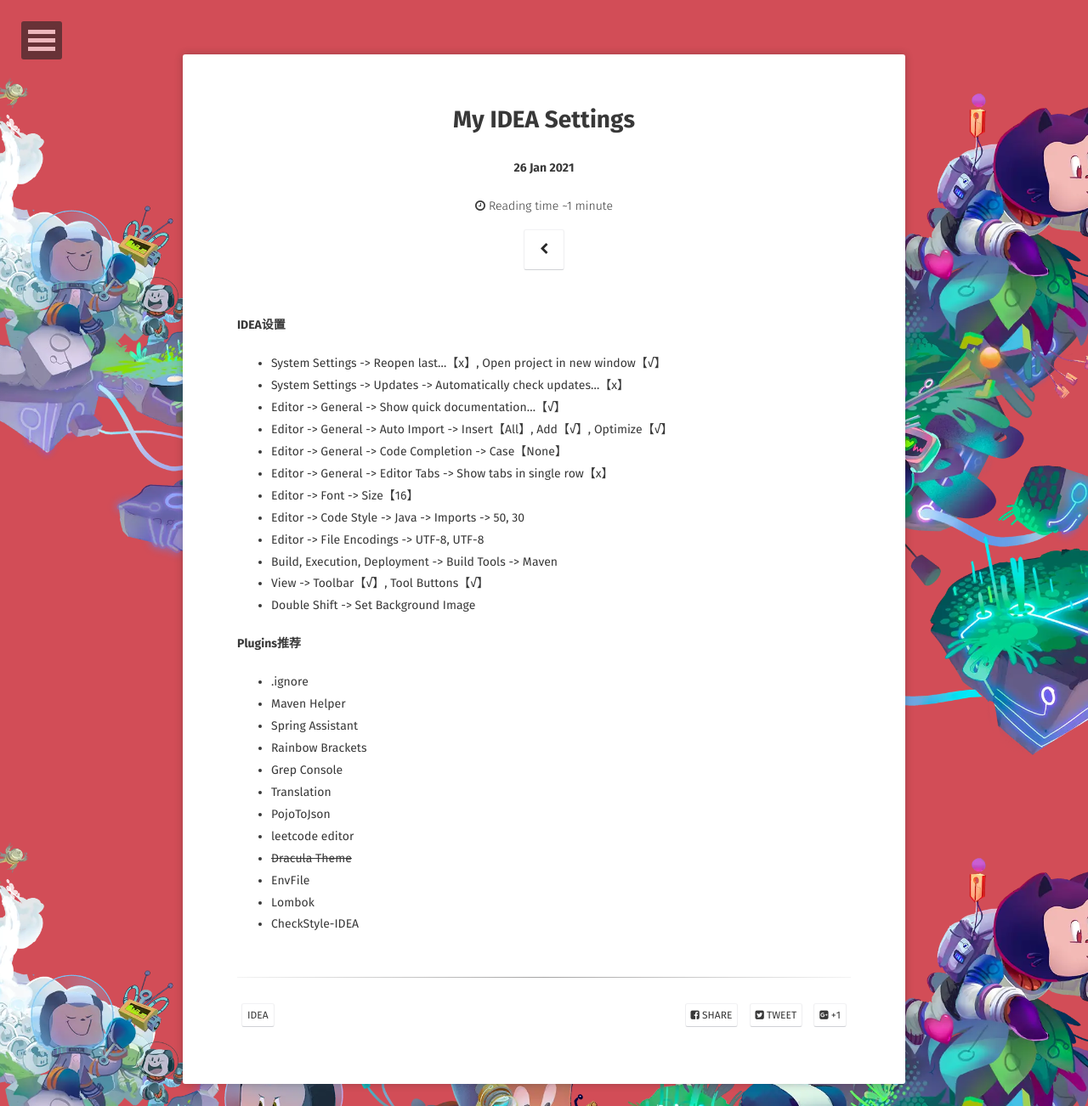
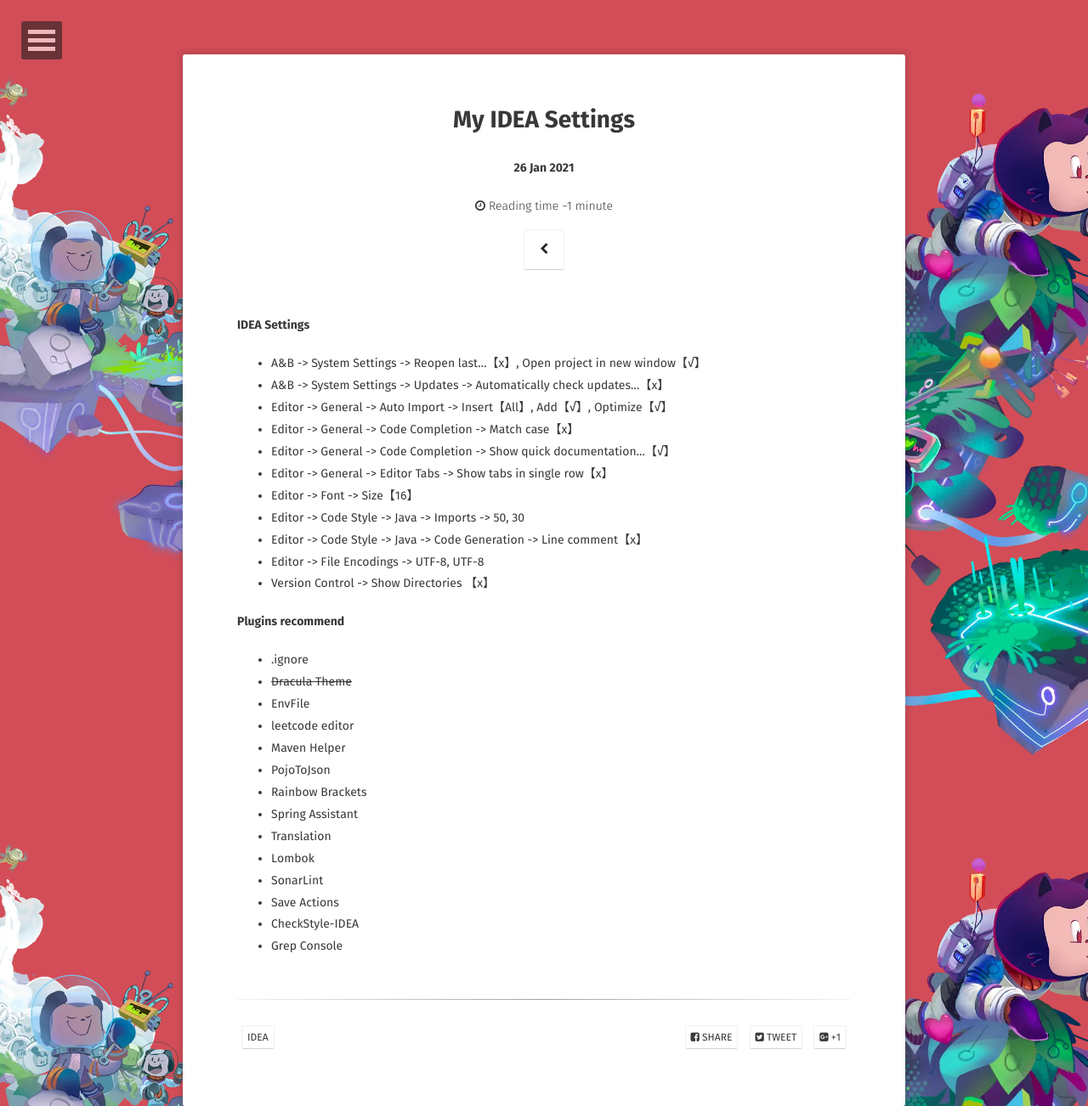
Before and after one commit to WebPavel/WebPavel.github.io, a Jekyll site: the page built from _posts/2021-01-26-idea-setting.md, in a window 1280 px wide. Shown: the whole page at 85% size. Built offline with Jekyll 4.4.1, drawn with Linux system fonts in a browser that asks for light colours; some web fonts are replaced.

Commit message:
add plugin recommend

```diff
--- a/_posts/2021-01-26-idea-setting.md
+++ b/_posts/2021-01-26-idea-setting.md
@@ -7,32 +7,33 @@
 comments: false
 ---
 
-#### IDEA设置
+#### IDEA Settings
 
-*   System Settings -> Reopen last...【x】, Open project in new window【√】
-*   System Settings -> Updates -> Automatically check updates...【x】
-*   Editor -> General -> Show quick documentation...【√】
+*   A&B -> System Settings -> Reopen last...【x】, Open project in new window【√】
+*   A&B -> System Settings -> Updates -> Automatically check updates...【x】
 *   Editor -> General -> Auto Import -> Insert【All】, Add【√】, Optimize【√】
-*   Editor -> General -> Code Completion -> Case【None】
+*   Editor -> General -> Code Completion -> Match case【x】
+*   Editor -> General -> Code Completion -> Show quick documentation...【√】
 *   Editor -> General -> Editor Tabs -> Show tabs in single row【x】
 *   Editor -> Font -> Size【16】
 *   Editor -> Code Style -> Java -> Imports -> 50, 30
+*   Editor -> Code Style -> Java -> Code Generation -> Line comment【x】
 *   Editor -> File Encodings -> UTF-8, UTF-8
-*   Build, Execution, Deployment -> Build Tools -> Maven
-*   View -> Toolbar【√】, Tool Buttons【√】
-*   Double Shift -> Set Background Image
+*   Version Control -> Show Directories 【x】
 
-#### Plugins推荐
+#### Plugins recommend
 
 *   .ignore
-*   Maven Helper
-*   Spring Assistant
-*   Rainbow Brackets
-*   Grep Console
-*   Translation
-*   PojoToJson
-*   leetcode editor
 *   ~~Dracula Theme~~
 *   EnvFile
+*   leetcode editor
+*   Maven Helper
+*   PojoToJson
+*   Rainbow Brackets
+*   Spring Assistant
+*   Translation
 *   Lombok
+*   SonarLint
+*   Save Actions
 *   CheckStyle-IDEA
+*   Grep Console
```
